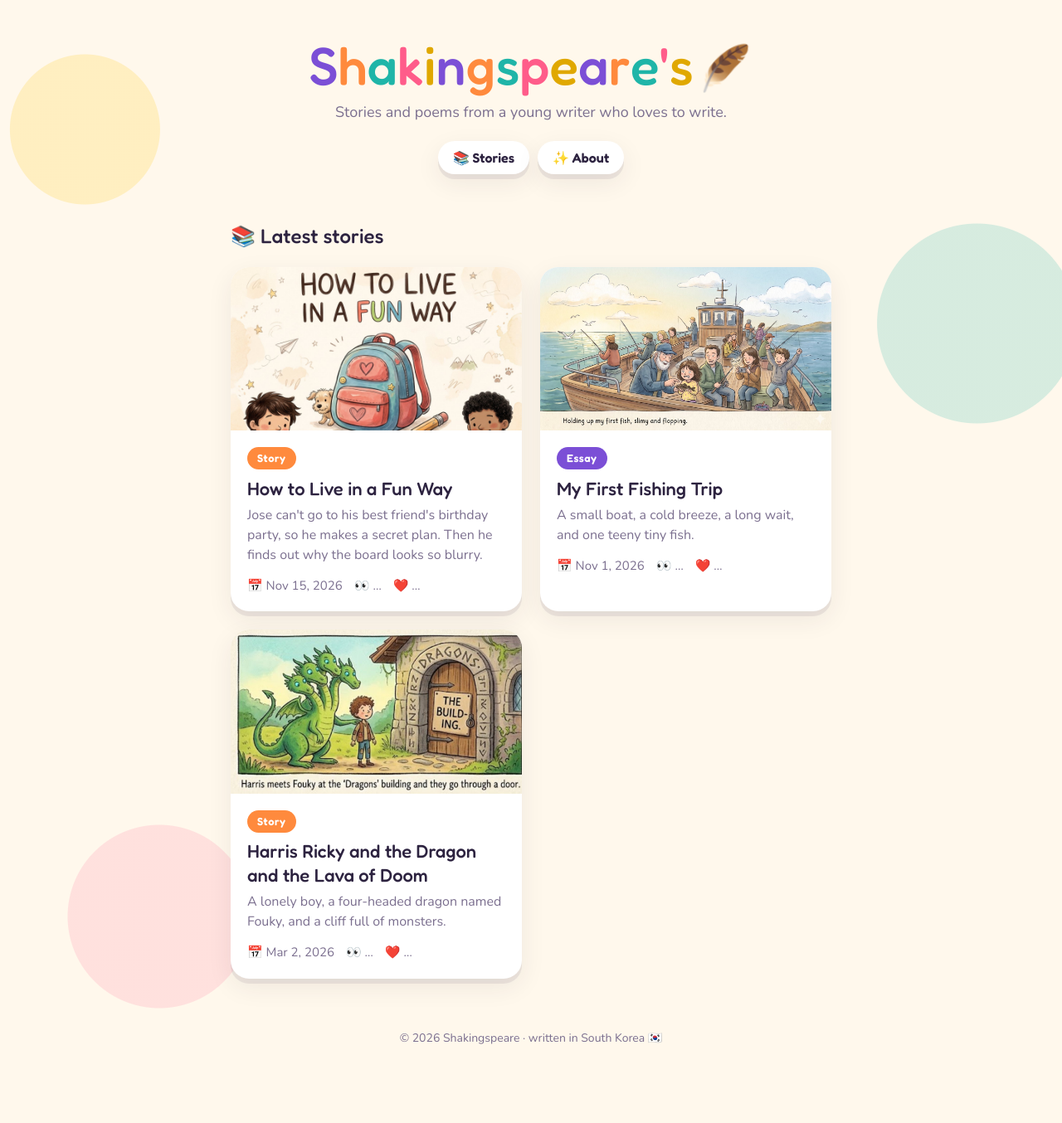
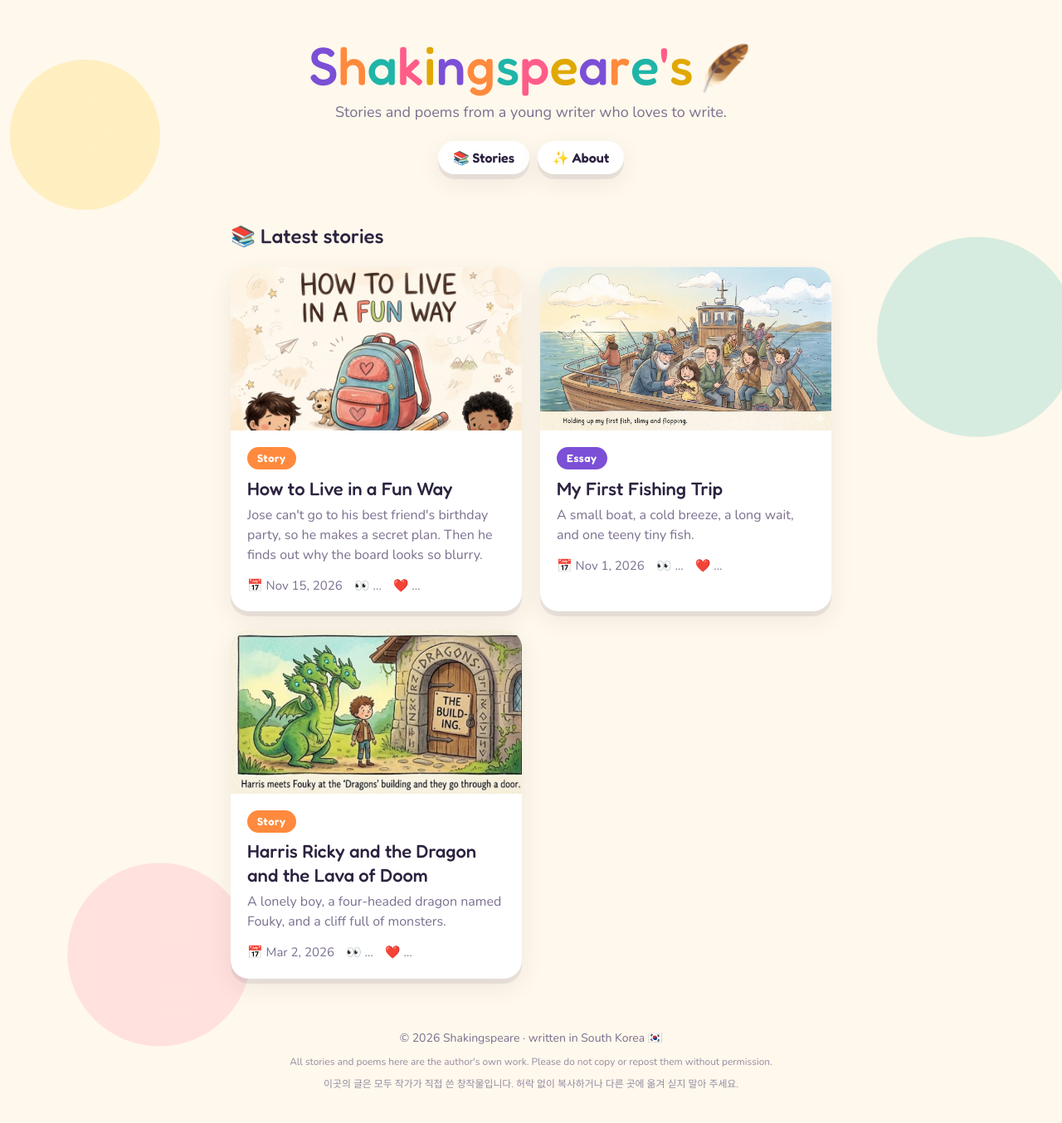
Before and after one commit to shakingspeare/shakingspeare.github.io, a Jekyll site: the page built from index.html, in a window 1280 px wide. Shown: the whole page at 83% size. Built offline with Jekyll 4.4.1, drawn with Linux system fonts in a browser that asks for light colours; some web fonts are replaced; before the commit the page ends 1300 px from its top, so only the background shows below that.

Commit message:
Soften a phrase in the Korean fishing story; add copyright notice to footer
Co-Authored-By: Claude Fable 5.2 <noreply@anthropic.com>
Claude-Session: https://claude.ai/code/session_01AguHYsSgHXbxUpHeeKPgw1

```diff
--- a/_layouts/default.html
+++ b/_layouts/default.html
@@ -74,7 +74,11 @@
       {{ content }}
     </main>
 
-    <footer class="site">© {{ site.time | date: "%Y" }} Shakingspeare · written in South Korea 🇰🇷</footer>
+    <footer class="site">
+      <p>© {{ site.time | date: "%Y" }} Shakingspeare · written in South Korea 🇰🇷</p>
+      <p class="rights">All stories and poems here are the author's own work. Please do not copy or repost them without permission.</p>
+      <p class="rights" lang="ko">이곳의 글은 모두 작가가 직접 쓴 창작물입니다. 허락 없이 복사하거나 다른 곳에 옮겨 싣지 말아 주세요.</p>
+    </footer>
   </div>
   <script src="{{ '/counter.js' | relative_url }}"></script>
   {% if page.layout == "story" %}<script>setupStory("{{ page.counter }}");</script>{% endif %}
--- a/style.css
+++ b/style.css
@@ -369,3 +369,6 @@ article h1,
   font-family: "Sniglet", "Fredoka", sans-serif;
   font-weight: 400;
 }
+
+footer.site p { margin: 0; }
+footer.site .rights { margin-top: 6px; font-size: 0.85em; opacity: 0.8; }
```
Also changed, not shown: _posts/2026-11-01-my-first-fishing-trip.md (+1 -1 lines).
